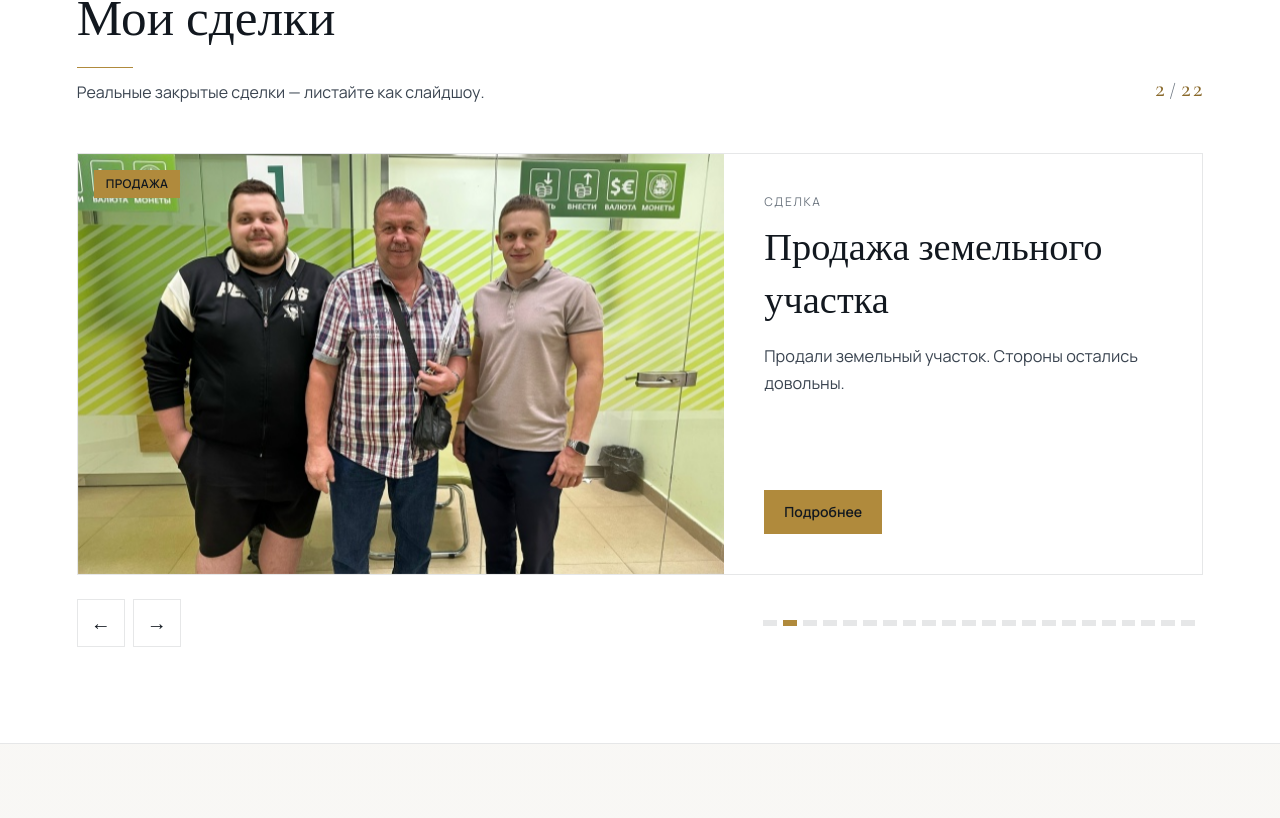
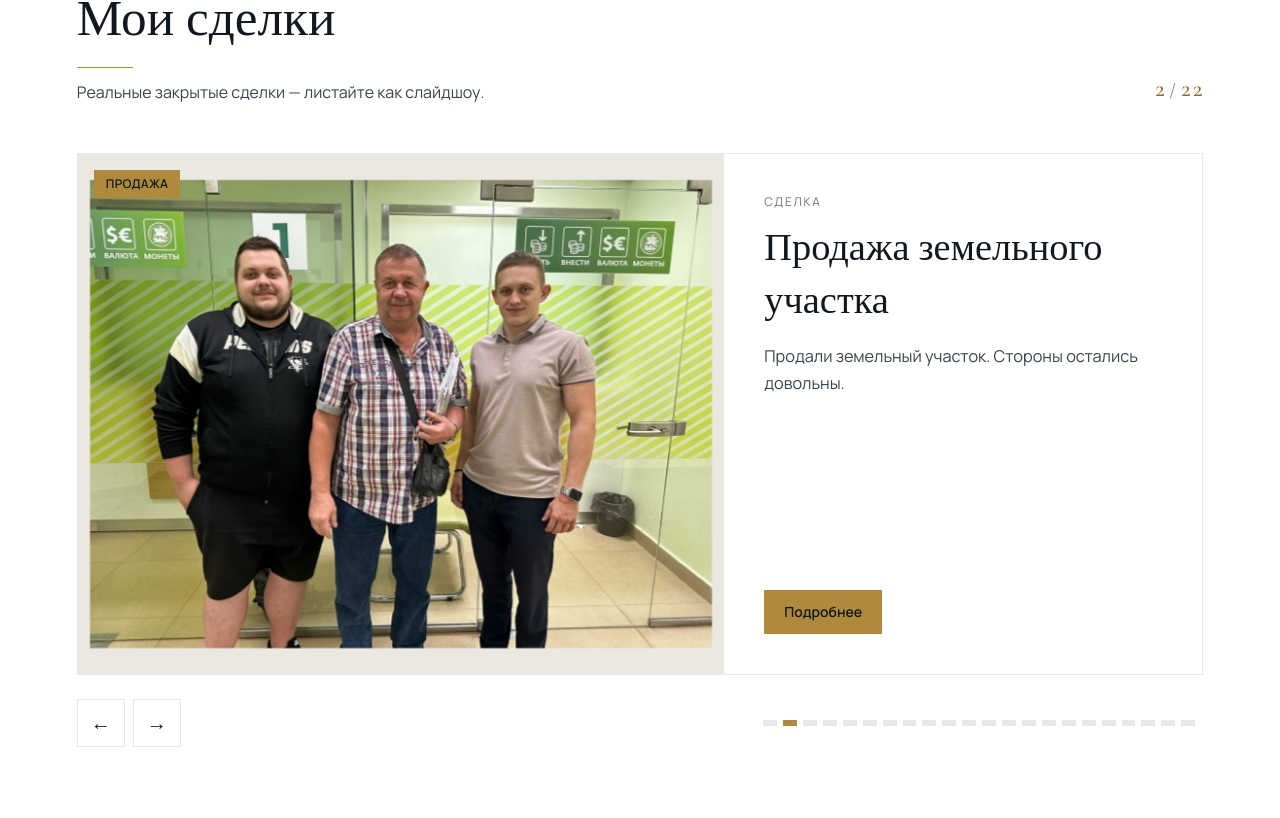
Before and after one commit to iokubovdior-tech/roman-planeta-noginsk, a Next.js app: page / in a window 1280 px wide. Shown: the part 862-1680 px from the top of the page. Built offline with nearby package versions, Linux system fonts and the light colour scheme.

Commit message:
Fix deal photos: show full frame and higher quality

```diff
--- a/next.config.ts
+++ b/next.config.ts
@@ -3,6 +3,8 @@ import type { NextConfig } from "next";
 const nextConfig: NextConfig = {
   images: {
     remotePatterns: [],
+    qualities: [75, 92, 100],
+    deviceSizes: [640, 750, 828, 1080, 1200, 1920, 2048],
   },
 };
 
--- a/src/components/AboutSection.tsx
+++ b/src/components/AboutSection.tsx
@@ -10,8 +10,9 @@ export function AboutSection() {
             src={SITE.aboutPhoto}
             alt={`${SITE.name}, агент недвижимости «${SITE.agency}»`}
             fill
+            quality={92}
             sizes="(max-width: 1024px) 90vw, 40vw"
-            className="object-cover object-[center_18%]"
+            className="object-cover object-[center_22%]"
           />
         </div>
 
--- a/src/components/DealsSection.tsx
+++ b/src/components/DealsSection.tsx
@@ -119,7 +119,7 @@ export function DealsSection({ deals }: DealsSectionProps) {
         <div className="grid items-stretch gap-0 overflow-hidden border border-[var(--line)] bg-[var(--white)] lg:grid-cols-[1.15fr_0.85fr]">
           <button
             type="button"
-            className="group relative aspect-[4/3] w-full overflow-hidden bg-[var(--paper-deep)] text-left lg:aspect-auto lg:min-h-[420px]"
+            className="group relative min-h-[380px] w-full overflow-hidden bg-[var(--paper-deep)] text-left sm:min-h-[460px] lg:min-h-[520px]"
             onClick={() => setDetail(deal)}
             aria-label={`Подробнее: ${deal.title}`}
           >
@@ -129,8 +129,9 @@ export function DealsSection({ deals }: DealsSectionProps) {
                 src={deal.image}
                 alt=""
                 fill
-                sizes="(max-width: 1024px) 100vw, 58vw"
-                className="animate-slide-fade object-cover transition duration-700 group-hover:scale-[1.02]"
+                quality={92}
+                sizes="(max-width: 1024px) 100vw, 60vw"
+                className="animate-slide-fade object-contain object-center p-2 transition duration-700 sm:p-3"
               />
             ) : null}
             <span className="absolute left-4 top-4 bg-[var(--accent)] px-3 py-1.5 text-xs font-semibold tracking-wide text-[var(--button-ink)] uppercase">
@@ -228,9 +229,16 @@ export function DealsSection({ deals }: DealsSectionProps) {
             className="max-h-[92vh] w-full max-w-2xl overflow-y-auto bg-[var(--white)] shadow-[var(--shadow)] sm:rounded-sm"
             onClick={(e) => e.stopPropagation()}
           >
-            <div className="relative aspect-[16/10] bg-[var(--paper-deep)]">
+            <div className="relative min-h-[320px] bg-[var(--paper-deep)] sm:min-h-[420px]">
               {detail.image ? (
-                <Image src={detail.image} alt="" fill sizes="800px" className="object-cover" />
+                <Image
+                  src={detail.image}
+                  alt=""
+                  fill
+                  quality={92}
+                  sizes="(max-width: 768px) 100vw, 800px"
+                  className="object-contain object-center p-3"
+                />
               ) : null}
               <button
                 type="button"
--- a/src/components/Hero.tsx
+++ b/src/components/Hero.tsx
@@ -14,6 +14,7 @@ export function Hero({ imageSrc }: HeroProps) {
           alt=""
           fill
           priority
+          quality={90}
           sizes="100vw"
           className="animate-ken object-cover object-center"
         />
```
